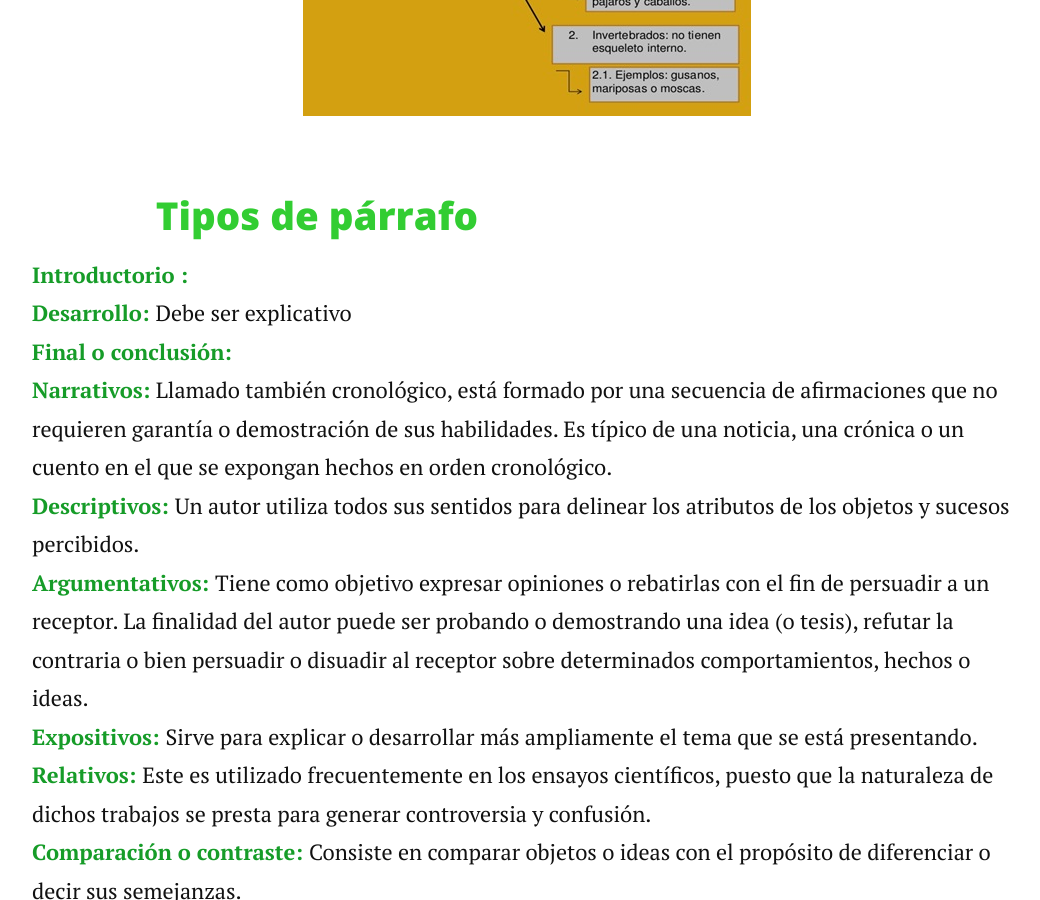
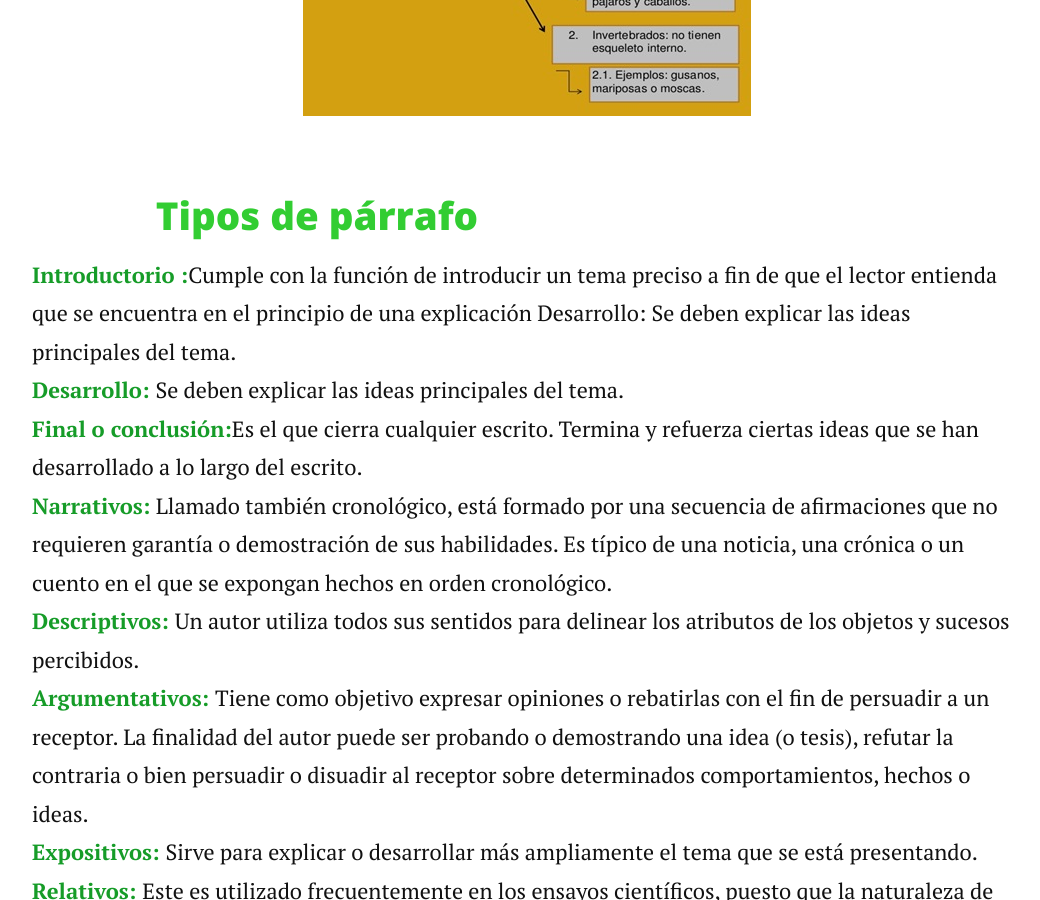
Before and after one commit to BlogdeLenguaje/BlogdeLenguaje.github.io, a Jekyll site: the page built from _posts/2014-12-18-tema2.markdown, in a window 1280 px wide and 900 px high, scrolled down 1268 px. Shown: the whole window, without its empty margins (113-1153 px from the left). Built offline with Jekyll 4.4.1, drawn with Linux system fonts in a browser that asks for light colours; nearby versions of some CDN libraries.

Commit message:
Update 2014-12-18-tema2.markdown

```diff
--- a/_posts/2014-12-18-tema2.markdown
+++ b/_posts/2014-12-18-tema2.markdown
@@ -12,10 +12,11 @@ date:   2014-12-18
 3.- Unidad y coherencia: La oración principal como las secundarias se refieren a un solo hecho, es la organización apropiada de las oraciones de tal forma que el contenido sea claro y se entienda. </p>
 <center><img src="/assets/img/parrafoestructura.jpg"></center>
 <p><font color="#32CD32"><h3>Tipos de párrafo </h3></font>
-<font color="#169C28"><b>Introductorio :</b></font>
+<font color="#169C28"><b>Introductorio :</b></font>Cumple con la función de introducir un tema preciso a fin de que el lector entienda que se encuentra en el principio de una explicación
+Desarrollo: Se deben explicar las ideas principales del tema.
 <br>
-<font color="#169C28"><b>Desarrollo: </b></font>Debe ser explicativo <br>
-<font color="#169C28"><b>Final o conclusión:</b></font><br>
+<font color="#169C28"><b>Desarrollo: </b></font>Se deben explicar las ideas principales del tema. <br>
+<font color="#169C28"><b>Final o conclusión:</b></font>Es el que cierra cualquier escrito. Termina y refuerza ciertas ideas que se han desarrollado a lo largo del escrito.<br>
 <font color="#169C28"><b>Narrativos:</b> </font>Llamado también cronológico, está formado por una secuencia de afirmaciones que no requieren garantía o demostración de sus habilidades. Es típico de una noticia, una crónica o un cuento en el que se expongan hechos en orden cronológico. <br>
 <font color="#169C28"><b>Descriptivos: </b> </font>Un autor utiliza todos sus sentidos para delinear los atributos de los objetos y sucesos percibidos. <br>
 <font color="#169C28"><b>Argumentativos: </b> </font>Tiene como objetivo expresar opiniones o rebatirlas con el fin de persuadir a un receptor. La finalidad del autor puede ser probando o demostrando una idea (o tesis), refutar la contraria o bien persuadir o disuadir al receptor sobre determinados comportamientos, hechos o ideas. <br>
```
